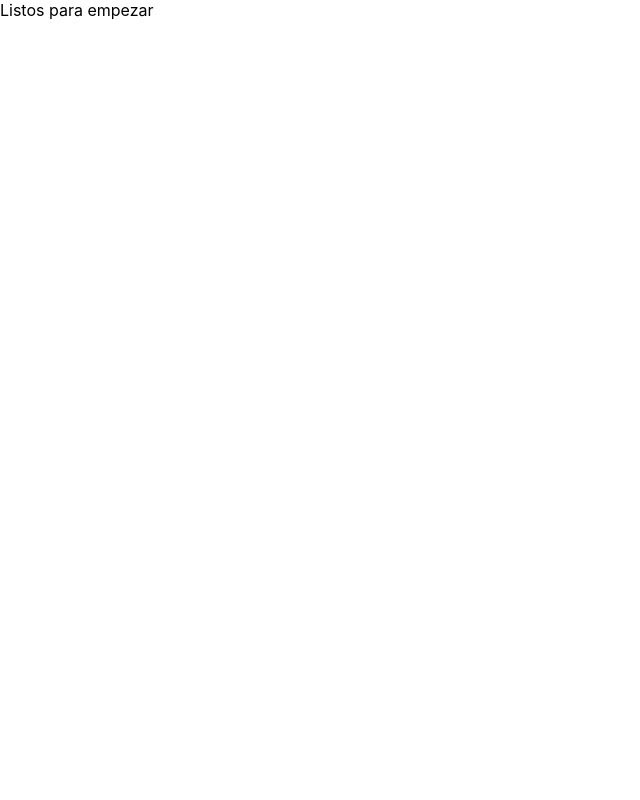
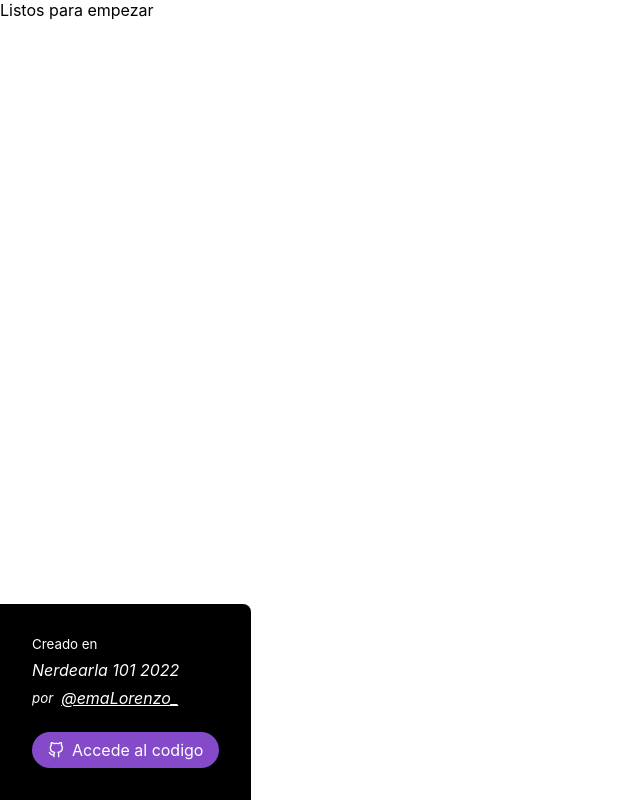
Before and after one commit to emalorenzo/nerdearla-intro-r3f, a React (Create React App) app: page / in a window 1280 px wide. Shown: the whole page, without its empty margins (0-640 px from the left). Built offline with nearby package versions, Linux system fonts and the light colour scheme.

Commit message:
Added little message pointing to repo

```diff
--- a/src/components/App/App.js
+++ b/src/components/App/App.js
@@ -1,9 +1,11 @@
+import { Message } from '../Message/Message';
 import './App.css';
 
 export const App = () => {
   return (
-    <div className='app-wrapper'>
+    <div className="app-wrapper">
+      <Message />
       Listos para empezar
     </div>
   );
-}
+};
--- /dev/null
+++ b/src/components/Message/Message.css
@@ -0,0 +1,36 @@
+.message-wrapper {
+  width: fit-content;
+  padding: 2rem;
+  color: white;
+  background-color: black;
+  border-top-right-radius: 8px;
+  position: absolute;
+  z-index: 2;
+  bottom: 0;
+  left: 0;
+  display: flex;
+  flex-direction: column;
+  align-items: flex-start;
+  gap: 0.5rem;
+}
+
+.message-wrapper a {
+  color: white;
+}
+
+.message-wrapper cite {
+  display: flex;
+  align-items: center;
+  gap: 0.5rem;
+}
+
+.repo-link {
+  display: flex;
+  align-items: center;
+  gap: 0.5rem;
+  background-color: #844aca;
+  border-radius: 20px;
+  padding: 0.5rem 1rem;
+  margin-top: 1rem;
+  text-decoration: none;
+}
--- /dev/null
+++ b/src/components/Message/Message.jsx
@@ -0,0 +1,32 @@
+import './Message.css';
+
+export const Message = () => {
+  return (
+    <aside className="message-wrapper">
+      <small>Creado en </small>
+      <i>Nerdearla 101 2022</i>
+      <cite>
+        <small>por</small>
+        <author>
+          <a href="https://twitter.com/emalorenzo_">@emaLorenzo_</a>
+        </author>
+      </cite>
+      <a className="repo-link" href="https://github.com/emaLorenzo/nerdearla-intro-r3f">
+        <svg
+          xmlns="http://www.w3.org/2000/svg"
+          width="16"
+          height="16"
+          viewBox="0 0 24 24"
+          fill="none"
+          stroke="currentColor"
+          strokeWidth="2"
+          strokeLinecap="round"
+          strokeLinejoin="round"
+          className="feather feather-github">
+          <path d="M9 19c-5 1.5-5-2.5-7-3m14 6v-3.87a3.37 3.37 0 0 0-.94-2.61c3.14-.35 6.44-1.54 6.44-7A5.44 5.44 0 0 0 20 4.77 5.07 5.07 0 0 0 19.91 1S18.73.65 16 2.48a13.38 13.38 0 0 0-7 0C6.27.65 5.09 1 5.09 1A5.07 5.07 0 0 0 5 4.77a5.44 5.44 0 0 0-1.5 3.78c0 5.42 3.3 6.61 6.44 7A3.37 3.37 0 0 0 9 18.13V22"></path>
+        </svg>
+        Accede al codigo
+      </a>
+    </aside>
+  );
+};
```
